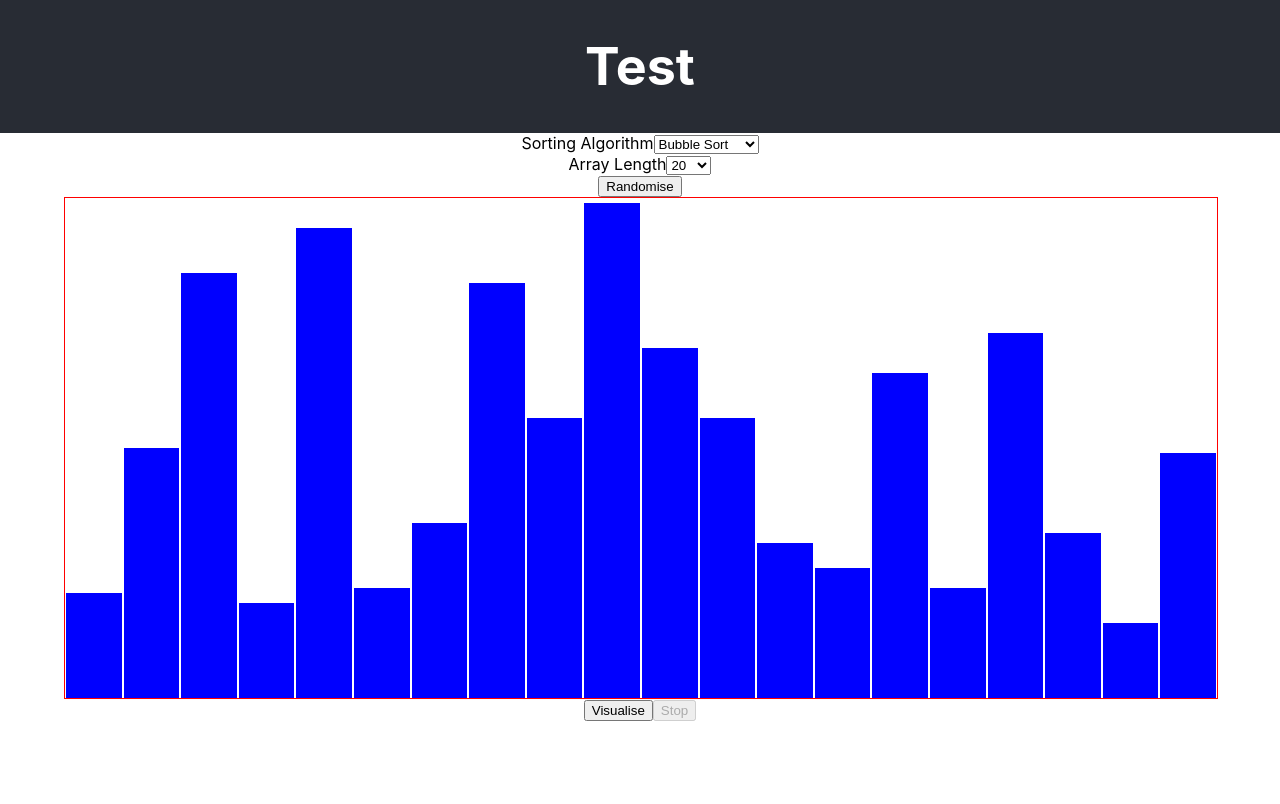
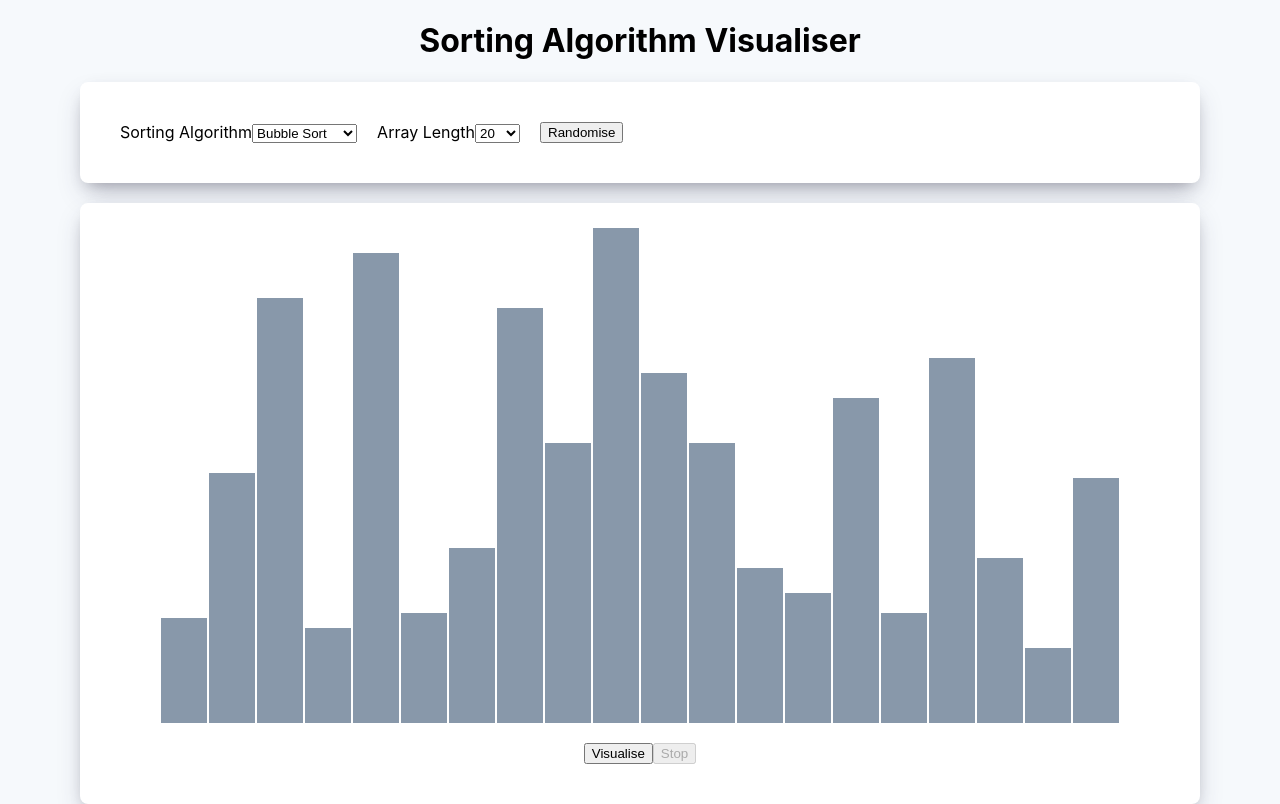
Before and after one commit to jnelssonsmith/sorting-algorithm-visualiser, a React (Create React App) app: page / in a window 1280 px wide. Built offline with nearby package versions, Linux system fonts and the light colour scheme.

Commit message:
Clean up html structure and add a basic layout + styling structure

```diff
--- a/src/App.css
+++ b/src/App.css
@@ -1,36 +1,49 @@
+body {
+  background-color: #F6F9FC
+}
 .App {
   text-align: center;
 }
 
-.App-logo {
+
+.control-panel {
+  box-shadow: 0 13px 27px -5px rgba(50,50,93,.25), 0 8px 16px -8px rgba(0,0,0,.3), 0 -6px 16px -6px rgba(0,0,0,.025);
+  background: #FFF;
+  display: flex;
+  padding: 40px;
+  border-radius: 8px;
+  margin-bottom: 20px;
 }
 
-.App-header {
-  background-color: #282c34;
-  display: flex;
-  flex-direction: column;
-  align-items: center;
-  justify-content: center;
-  font-size: calc(10px + 2vmin);
-  color: white;
+.control-panel > label {
+  margin-right: 20px;
 }
 
-.App-link {
-  color: #09d3ac;
+.visualisation-controls {
+  display: flex;
+  justify-content: center;
+  padding: 20px;
 }
 
+
 .graph-container {
-  border: 1px solid red;
-  width: 100%;
-  height: 500px;
+  box-shadow: 0 13px 27px -5px rgba(50,50,93,.25), 0 8px 16px -8px rgba(0,0,0,.3), 0 -6px 16px -6px rgba(0,0,0,.025);
+  background: #FFF;
+  border-radius: 8px;
+  padding: 20px 80px;
+}
+
+.graph {
   display: flex;
   align-items: flex-end;
   justify-content: space-between;
+  width: 100%;
+  height: 500px;
 }
 
 .graph-bar {
   margin: 0 1px;
-  background-color: blue;
+  background-color: #8898aa;
   flex: 1;
 }
 
@@ -51,7 +64,14 @@
 }
 
 
+.layout-l {
+  width: 100%;
+  margin: 0 80px;
+  max-width: 1400px;
+}
+
 
 main {
-  margin: 0 5%;
+  display: flex;
+  justify-content: center;
 }
--- a/src/App.js
+++ b/src/App.js
@@ -51,10 +51,11 @@ class App extends React.Component {
     console.log(items.length)
     return (
       <div className="App">
-        <header className="App-header">
-          <h1>Test</h1>
+        <header className="">
+          <h1>Sorting Algorithm Visualiser</h1>
         </header>
         <main>
+          <div className="layout-l">
             <ControlPanel
               disabled={visualisationInProgress}
               onSizeChange={this.handleSizeChange}
@@ -62,6 +63,7 @@ class App extends React.Component {
               onRandomise={this.handleRandomise}
             />
             <SortVisualiser onReset={this.handleRandomise} algorithm={algorithm} items={items}></SortVisualiser>
+          </div>
         </main>
       </div>
     );
--- a/src/components/ConrolPanel.js
+++ b/src/components/ConrolPanel.js
@@ -7,7 +7,7 @@ const ControlPanel = ({
   disabled,
 }) => {
   return (
-    <section>
+    <section class="control-panel">
       <label>
         Sorting Algorithm
       <select disabled={disabled} onChange={onAlgorithmChange}>
@@ -15,7 +15,6 @@ const ControlPanel = ({
         <option value="SELECTION">Selection Sort</option>
       </select>
       </label>
-      <br />
       <label>
         Array Length
       <select disabled={disabled} onChange={onSizeChange}>
@@ -26,7 +25,6 @@ const ControlPanel = ({
         <option value="200">200</option>
       </select>
       </label>
-      <br />
       <button disabled={disabled} onClick={onRandomise}>Randomise</button>
     </section>
   )
--- a/src/components/SortVisualiser.js
+++ b/src/components/SortVisualiser.js
@@ -18,7 +18,7 @@ const renderGraphBar = (item, index, frameConfig) => {
 
 }
 
-const SPEED = 200;
+const SPEED = 50;
 
 
 const arrDifferent = (arr1, arr2) => {
@@ -131,15 +131,17 @@ class SortVisualiser extends React.Component {
   render() {
     const { currentFrame, visualising } = this.state;
     return (
-      <>
-        <div class="graph-container">
+      <div className="graph-container">
+        <div className="graph">
           {
             currentFrame.positioning.map((item, i) => renderGraphBar(item, i, currentFrame))
           }
         </div>
-        <button disabled={visualising} onClick={this.handleVisualise}>Visualise</button>
-        <button disabled={!visualising} onClick={this.handleStop}>Stop</button>
-      </>
+        <div className="visualisation-controls">
+          <button disabled={visualising} onClick={this.handleVisualise}>Visualise</button>
+          <button disabled={!visualising} onClick={this.handleStop}>Stop</button>
+        </div>
+      </div>
     )
   }
 }
```
Also changed, not shown: src/data/complexity.json (added, +24 -0 lines). Lines whose indentation alone changed are shown as unchanged.
